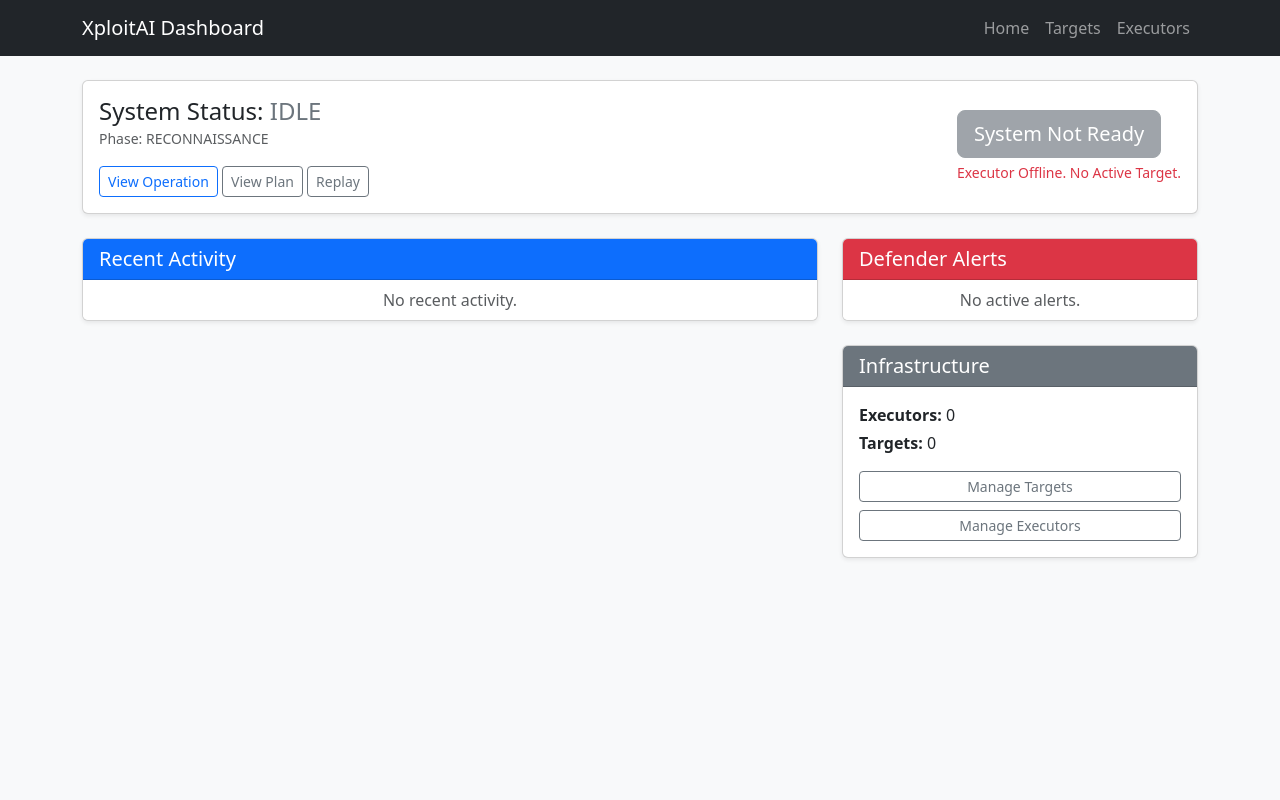
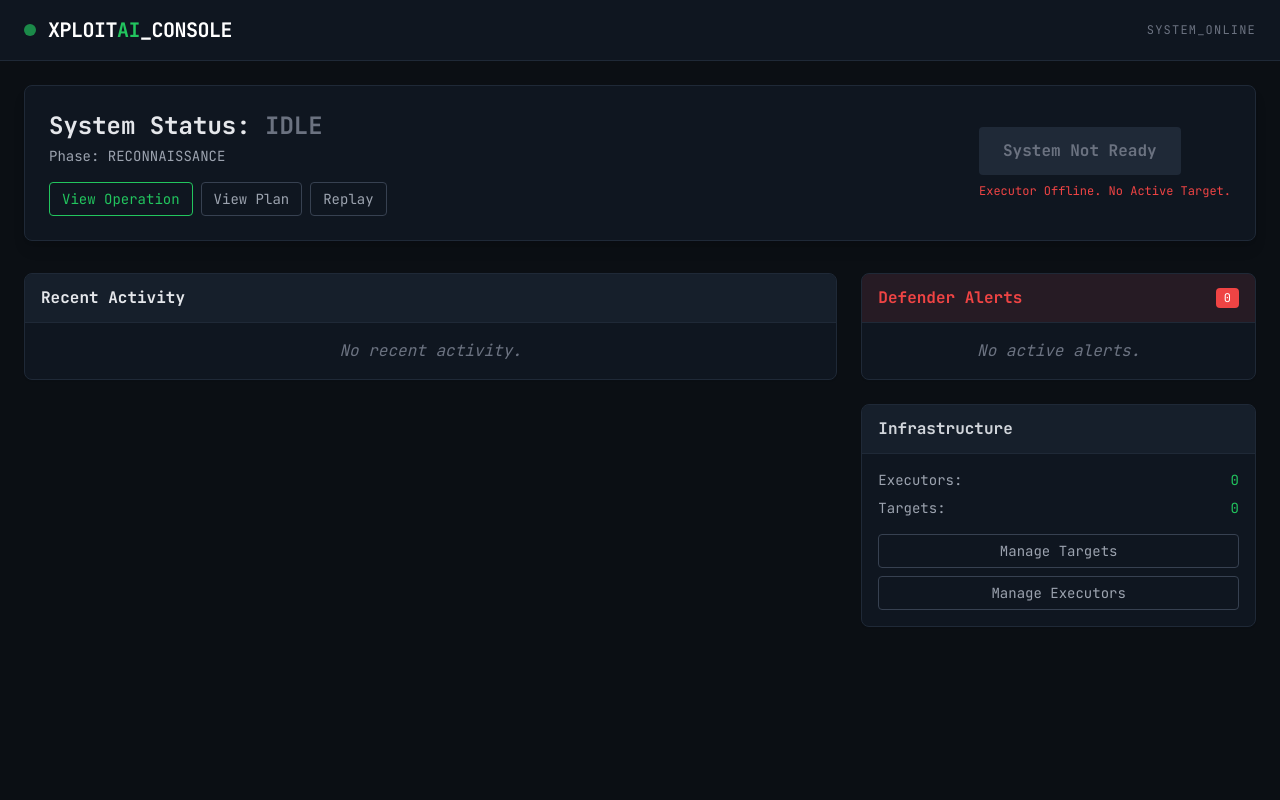
Before and after one commit to donaljojoofficial/XploitAI, a Django app: page / in a window 1280 px wide. Run offline with Django 5.2, Linux system fonts and the light colour scheme; data comes from the database, SQL or seed files in the repository; data that the repository does not hold is empty; some libraries are stand-ins or nearby versions.

Commit message:
feat:dashboard is updated to terminal like design

```diff
--- a/dashboard/templates/dashboard/base.html
+++ b/dashboard/templates/dashboard/base.html
@@ -1,38 +1,79 @@
 <!DOCTYPE html>
-<html lang="en">
+<html lang="en" class="dark">
 <head>
     <meta charset="UTF-8">
     <meta name="viewport" content="width=device-width, initial-scale=1.0">
-    <title>{% block title %}XploitAI Dashboard{% endblock %}</title>
-    <link href="https://cdn.jsdelivr.net/npm/bootstrap@5.3.0/dist/css/bootstrap.min.css" rel="stylesheet">
-    {% block extra_css %}{% endblock %}
+    <title>{% block title %}XploitAI Console{% endblock %}</title>
+
+    <!-- Fonts -->
+    <link rel="preconnect" href="https://fonts.googleapis.com">
+    <link rel="preconnect" href="https://fonts.gstatic.com" crossorigin>
+    <link href="https://fonts.googleapis.com/css2?family=JetBrains+Mono:wght@400;500;700&display=swap" rel="stylesheet">
+
+    <!-- Tailwind CSS -->
+    <script src="https://cdn.tailwindcss.com"></script>
+    <script>
+        tailwind.config = {
+            darkMode: 'class',
+            theme: {
+                extend: {
+                    colors: {
+                        gray: {
+                            900: '#0b0f14', // Background
+                            800: '#0f1620', // Panel
+                            700: '#1f2937',
+                            600: '#374151',
+                            500: '#6b7280',
+                            400: '#9ca3af',
+                            300: '#d1d5db',
+                            200: '#e5e7eb', // Text
+                            100: '#f3f4f6',
+                        },
+                        accent: {
+                            DEFAULT: '#22c55e', // Green
+                            hover: '#16a34a',
+                        },
+                        info: '#38bdf8',
+                        warning: '#f59e0b',
+                        error: '#ef4444',
+                    },
+                    fontFamily: {
+                        mono: ['"JetBrains Mono"', 'monospace'],
+                    }
+                }
+            }
+        }
+    </script>
+
+    <!-- Alpine.js -->
+    <script defer src="https://cdn.jsdelivr.net/npm/alpinejs@3.x.x/dist/cdn.min.js"></script>
+
+    <style>
+        body { font-family: 'JetBrains Mono', monospace; background-color: #0b0f14; color: #e5e7eb; }
+        [x-cloak] { display: none !important; }
+
+        /* Legacy Compatibility for Partials */
+        .list-group-item { border-bottom: 1px solid #1f2937; padding: 0.75rem; background-color: transparent; }
+        .list-group-item:last-child { border-bottom: none; }
+    </style>
 </head>
-<body class="bg-light">
-    <nav class="navbar navbar-expand-lg navbar-dark bg-dark mb-4">
-        <div class="container">
-            <a class="navbar-brand" href="{% url 'dashboard_index' %}">XploitAI Dashboard</a>
-            <div class="navbar-nav">
-                <a class="nav-link" href="{% url 'dashboard_index' %}">Home</a>
-                <a class="nav-link" href="{% url 'target_management' %}">Targets</a>
-                <a class="nav-link" href="{% url 'executor_management' %}">Executors</a>
-            </div>
+<body class="min-h-screen flex flex-col bg-gray-900 text-gray-200">
+    <!-- Navbar -->
+    <nav class="border-b border-gray-700 bg-gray-800 px-6 py-4 flex justify-between items-center">
+        <div class="flex items-center gap-3">
+            <div class="w-3 h-3 rounded-full bg-accent animate-pulse"></div>
+            <a href="{% url 'dashboard_index' %}" class="text-xl font-bold tracking-tight text-white hover:text-accent transition-colors">
+                XPLOIT<span class="text-accent">AI</span>_CONSOLE
+            </a>
         </div>
+        <div class="text-xs text-gray-500 font-mono tracking-widest">SYSTEM_ONLINE</div>
     </nav>
 
-    <div class="container">
-        {% if messages %}
-            {% for message in messages %}
-                <div class="alert alert-{{ message.tags }} alert-dismissible fade show" role="alert">
-                    {{ message }}
-                    <button type="button" class="btn-close" data-bs-dismiss="alert" aria-label="Close"></button>
-                </div>
-            {% endfor %}
-        {% endif %}
+    <!-- Main Content -->
+    <main class="flex-1 p-6 container mx-auto max-w-7xl">
+        {% block content %}{% endblock %}
+    </main>
 
-        {% block content %}{% endblock %}
-    </div>
-
-    <script src="https://cdn.jsdelivr.net/npm/bootstrap@5.3.0/dist/js/bootstrap.bundle.min.js"></script>
     {% block extra_js %}{% endblock %}
 </body>
 </html>
--- a/dashboard/templates/dashboard/index.html
+++ b/dashboard/templates/dashboard/index.html
@@ -3,44 +3,46 @@
 {% block title %}Mission Control - XploitAI{% endblock %}
 
 {% block content %}
+    <div x-data="{ startModalOpen: false }">
         <!-- Status Overview -->
-        <div class="row mb-4">
-            <div class="col-md-12">
-                <div class="card shadow-sm">
-                    <div class="card-body d-flex justify-content-between align-items-center">
+        <div class="mb-8">
+            <div class="bg-gray-800 border border-gray-700 rounded-lg p-6 shadow-lg">
+                <div class="flex flex-col md:flex-row justify-between items-start md:items-center gap-4">
                     <div>
-                            <h4 class="mb-0">System Status:
+                        <h4 class="text-2xl font-bold mb-1">System Status:
                             {% if attack_state.autonomy_status == 'RUNNING' %}
-                                    <span class="text-success">RUNNING</span>
+                                <span class="text-accent animate-pulse">RUNNING</span>
                             {% elif attack_state.autonomy_status == 'PLANNING' %}
-                                    <span class="text-info">
-                                        <span class="spinner-border spinner-border-sm" role="status" aria-hidden="true"></span>
-                                        <span class="ms-1">PLANNING...</span>
+                                <span class="text-info flex items-center gap-2">
+                                    <span class="w-4 h-4 border-2 border-info border-t-transparent rounded-full animate-spin"></span>
+                                    PLANNING...
                                 </span>
                             {% elif waiting_for_approval %}
                                 <span class="text-warning">WAITING FOR APPROVAL</span>
                             {% else %}
-                                    <span class="text-secondary">{{ attack_state.autonomy_status|default:"IDLE" }}</span>
+                                <span class="text-gray-500">{{ attack_state.autonomy_status|default:"IDLE" }}</span>
                             {% endif %}
                         </h4>
-                            <small class="text-muted">Phase: {{ attack_state.current_phase|default:"N/A" }}</small>
+                        <div class="text-sm text-gray-400 font-mono">Phase: {{ attack_state.current_phase|default:"N/A" }}</div>
+
                         {% if active_context %}
-                                <div class="mt-2">
-                                    <span class="badge bg-info text-dark">Active Context</span>
-                                    <span class="ms-1 fw-bold">{{ active_context.attacker_executor.name }}</span>
-                                    <span class="text-muted mx-1">&rarr;</span>
-                                    <span class="fw-bold">{{ active_context.target.name }}</span>
+                            <div class="mt-3 flex items-center gap-2 text-sm bg-gray-900/50 p-2 rounded border border-gray-700 inline-block">
+                                <span class="text-info font-bold">Active Context:</span>
+                                <span class="text-gray-200">{{ active_context.attacker_executor.name }}</span>
+                                <span class="text-gray-500">&rarr;</span>
+                                <span class="text-gray-200">{{ active_context.target.name }}</span>
                             </div>
                         {% endif %}
+
                         {% if attack_state %}
-                                <div class="mt-3">
-                                    <a href="{% url 'dashboard_attack_detail' attack_state.pk %}" class="btn btn-sm btn-outline-primary">View Operation</a>
-                                    <a href="{% url 'dashboard_attack_plan' attack_state.pk %}" class="btn btn-sm btn-outline-secondary">View Plan</a>
-                                    <a href="{% url 'dashboard_attack_replay' attack_state.pk %}" class="btn btn-sm btn-outline-secondary">Replay</a>
+                            <div class="mt-4 flex flex-wrap gap-2">
+                                <a href="{% url 'dashboard_attack_detail' attack_state.pk %}" class="px-3 py-1.5 text-sm border border-accent text-accent hover:bg-accent hover:text-gray-900 rounded transition-colors">View Operation</a>
+                                <a href="{% url 'dashboard_attack_plan' attack_state.pk %}" class="px-3 py-1.5 text-sm border border-gray-600 text-gray-400 hover:border-gray-400 hover:text-gray-200 rounded transition-colors">View Plan</a>
+                                <a href="{% url 'dashboard_attack_replay' attack_state.pk %}" class="px-3 py-1.5 text-sm border border-gray-600 text-gray-400 hover:border-gray-400 hover:text-gray-200 rounded transition-colors">Replay</a>
                                 {% if waiting_for_approval %}
                                 <form action="{% url 'approve_plan' attack_state.pk %}" method="post" class="d-inline">
                                     {% csrf_token %}
-                                        <button type="submit" class="btn btn-sm btn-success">Approve & Resume</button>
+                                    <button type="submit" class="px-3 py-1.5 text-sm bg-accent text-gray-900 font-bold rounded hover:bg-green-400">Approve & Resume</button>
                                 </form>
                                 {% endif %}
                             </div>
@@ -48,12 +50,12 @@
                     </div>
                     <div>
                         {% if has_connected_executor and has_active_target %}
-                                <button type="button" class="btn btn-success btn-lg" data-bs-toggle="modal" data-bs-target="#startAttackModal">
+                            <button type="button" @click="startModalOpen = true" class="px-6 py-3 bg-accent text-gray-900 font-bold rounded hover:bg-green-400 shadow-lg shadow-green-900/20 transition-all">
                                 Start Autonomous Attack
                             </button>
                         {% else %}
-                                <button class="btn btn-secondary btn-lg" disabled>System Not Ready</button>
-                                <div class="text-danger small mt-1">
+                            <button class="px-6 py-3 bg-gray-700 text-gray-500 font-bold rounded cursor-not-allowed" disabled>System Not Ready</button>
+                            <div class="text-error text-xs mt-2 text-right font-mono">
                                 {% if not has_connected_executor %}Executor Offline. {% endif %}
                                 {% if not has_active_target %}No Active Target.{% endif %}
                             </div>
@@ -62,60 +64,66 @@
                 </div>
             </div>
         </div>
+
+        <div class="grid grid-cols-1 md:grid-cols-12 gap-6">
+            <!-- Recent Activity -->
+            <div class="md:col-span-8">
+                <div class="bg-gray-800 border border-gray-700 rounded-lg shadow-sm mb-4 overflow-hidden">
+                    <div class="bg-gray-700/50 px-4 py-3 border-b border-gray-700">
+                        <h5 class="font-bold text-gray-200">Recent Activity</h5>
                     </div>
-
-        <div class="row">
-            <!-- Recent Activity -->
-            <div class="col-md-8">
-                <div class="card shadow-sm mb-4">
-                    <div class="card-header bg-primary text-white">
-                        <h5 class="card-title mb-0">Recent Activity</h5>
-                    </div>
-                    <div id="activity-list" class="list-group list-group-flush" style="max-height: 400px; overflow-y: auto;">
+                    <div id="activity-list" class="max-h-[400px] overflow-y-auto">
                         {% include "dashboard/partials/activity_items.html" %}
                         {% if not actions %}
-                            <div class="list-group-item text-center text-muted">No recent activity.</div>
+                            <div class="p-4 text-center text-gray-500 italic">No recent activity.</div>
                         {% endif %}
                     </div>
                     {% if actions|length >= 50 %}
-                    <div class="card-footer text-center">
-                        <button id="load-more-btn" class="btn btn-sm btn-outline-primary" onclick="loadMoreActivity()">Load More</button>
+                    <div class="p-3 text-center border-t border-gray-700 bg-gray-800">
+                        <button id="load-more-btn" class="text-sm text-accent hover:text-white transition-colors" onclick="loadMoreActivity()">[ Load More ]</button>
                     </div>
                     {% endif %}
                 </div>
             </div>
 
             <!-- Alerts & Infra -->
-            <div class="col-md-4">
-                <div class="card shadow-sm mb-4">
-                    <div class="card-header bg-danger text-white">
-                        <h5 class="card-title mb-0">Defender Alerts</h5>
+            <div class="md:col-span-4 space-y-6">
+                <div class="bg-gray-800 border border-gray-700 rounded-lg shadow-sm overflow-hidden">
+                    <div class="bg-error/10 px-4 py-3 border-b border-gray-700 flex justify-between items-center">
+                        <h5 class="font-bold text-error">Defender Alerts</h5>
+                        <span class="text-xs bg-error text-white px-2 py-0.5 rounded">{{ alerts.count }}</span>
                     </div>
-                    <div class="list-group list-group-flush">
+                    <div class="divide-y divide-gray-700">
                         {% for alert in alerts %}
-                        <div class="list-group-item">
-                            <div class="d-flex w-100 justify-content-between">
-                                <h6 class="mb-1">{{ alert.title }}</h6>
-                                <span class="badge bg-warning text-dark">{{ alert.severity }}</span>
+                        <div class="p-3 hover:bg-gray-700/30 transition-colors">
+                            <div class="flex w-100 justify-between items-start mb-1">
+                                <h6 class="text-sm font-bold text-gray-200">{{ alert.title }}</h6>
+                                <span class="text-xs font-bold text-warning">{{ alert.severity }}</span>
                             </div>
-                            <small class="text-muted">{{ alert.created_at|timesince }} ago</small>
+                            <small class="text-gray-500 block">{{ alert.created_at|timesince }} ago</small>
                         </div>
                         {% empty %}
-                        <div class="list-group-item text-center text-muted">No active alerts.</div>
+                        <div class="p-4 text-center text-gray-500 italic">No active alerts.</div>
                         {% endfor %}
                     </div>
                 </div>
 
-                <div class="card shadow-sm">
-                    <div class="card-header bg-secondary text-white">
-                        <h5 class="card-title mb-0">Infrastructure</h5>
+                <div class="bg-gray-800 border border-gray-700 rounded-lg shadow-sm overflow-hidden">
+                    <div class="bg-gray-700/50 px-4 py-3 border-b border-gray-700">
+                        <h5 class="font-bold text-gray-300">Infrastructure</h5>
                     </div>
-                    <div class="card-body">
-                        <p class="mb-1"><strong>Executors:</strong> {{ executors.count }}</p>
-                        <p class="mb-1"><strong>Targets:</strong> {{ targets.count }}</p>
-                        <div class="mt-3">
-                            <a href="{% url 'target_management' %}" class="btn btn-outline-secondary btn-sm w-100 mb-2">Manage Targets</a>
-                            <a href="{% url 'executor_management' %}" class="btn btn-outline-secondary btn-sm w-100">Manage Executors</a>
+                    <div class="p-4">
+                        <div class="flex justify-between mb-2 text-sm">
+                            <span class="text-gray-400">Executors:</span>
+                            <span class="font-mono text-accent">{{ executors.count }}</span>
+                        </div>
+                        <div class="flex justify-between mb-4 text-sm">
+                            <span class="text-gray-400">Targets:</span>
+                            <span class="font-mono text-accent">{{ targets.count }}</span>
+                        </div>
+                        <div class="space-y-2">
+                            <a href="{% url 'target_management' %}" class="block w-full text-center px-3 py-1.5 text-sm border border-gray-600 text-gray-400 hover:border-gray-400 hover:text-gray-200 rounded transition-colors">Manage Targets</a>
+                            <a href="{% url 'executor_management' %}" class="block w-full text-center px-3 py-1.5 text-sm border border-gray-600 text-gray-400 hover:border-gray-400 hover:text-gray-200 rounded transition-colors">Manage Executors</a>
                         </div>
                     </div>
                 </div>
@@ -123,41 +131,41 @@
         </div>
 
     <!-- Start Attack Modal -->
-    <div class="modal fade" id="startAttackModal" tabindex="-1" aria-labelledby="startAttackModalLabel" aria-hidden="true">
-        <div class="modal-dialog">
-            <div class="modal-content">
+    <div x-show="startModalOpen" class="fixed inset-0 z-50 flex items-center justify-center bg-black/80 backdrop-blur-sm" x-cloak>
+        <div class="bg-gray-800 border border-gray-700 rounded-lg w-full max-w-lg p-6 shadow-2xl" @click.away="startModalOpen = false">
                 <form action="{% url 'dashboard_start_attack' %}" method="post">
                     {% csrf_token %}
-                    <div class="modal-header">
-                        <h5 class="modal-title" id="startAttackModalLabel">Configure Autonomous Attack</h5>
-                        <button type="button" class="btn-close" data-bs-dismiss="modal" aria-label="Close"></button>
+                    <div class="flex justify-between items-center mb-6">
+                        <h5 class="text-xl font-bold text-white">Configure Autonomous Attack</h5>
+                        <button type="button" @click="startModalOpen = false" class="text-gray-500 hover:text-white">&times;</button>
                     </div>
-                    <div class="modal-body">
+                    <div class="space-y-4">
                         <div class="mb-3">
-                            <label for="executorSelect" class="form-label">Select Attacker Machine</label>
-                            <select class="form-select" id="executorSelect" name="executor_id" required>
+                            <label for="executorSelect" class="block text-sm font-bold text-gray-400 mb-2">Select Attacker Machine</label>
+                            <select class="w-full bg-gray-900 border border-gray-700 text-gray-200 rounded p-2 focus:border-accent focus:ring-1 focus:ring-accent outline-none" id="executorSelect" name="executor_id" required>
                                 {% for executor in connected_executors %}
                                     <option value="{{ executor.id }}">{{ executor.name }} ({{ executor.ip_address }})</option>
                                 {% endfor %}
                             </select>
                         </div>
                         <div class="mb-3">
-                            <label for="targetSelect" class="form-label">Select Target Machine</label>
-                            <select class="form-select" id="targetSelect" name="target_id" required>
+                            <label for="targetSelect" class="block text-sm font-bold text-gray-400 mb-2">Select Target Machine</label>
+                            <select class="w-full bg-gray-900 border border-gray-700 text-gray-200 rounded p-2 focus:border-accent focus:ring-1 focus:ring-accent outline-none" id="targetSelect" name="target_id" required>
                                 {% for target in active_targets %}
                                     <option value="{{ target.id }}">{{ target.name }} ({{ target.base_url|default:target.ip_address }})</option>
                                 {% endfor %}
                             </select>
                         </div>
-                        <div class="alert alert-warning">
-                            <small>Starting autonomy will override any existing active sessions.</small>
+                        <div class="p-3 bg-warning/10 border border-warning/20 rounded text-warning text-sm">
+                            <span class="font-bold">WARNING:</span> Starting autonomy will override any existing active sessions.
                         </div>
                     </div>
-                    <div class="modal-footer">
-                        <button type="button" class="btn btn-secondary" data-bs-dismiss="modal">Cancel</button>
-                        <button type="submit" class="btn btn-danger">Launch Attack</button>
+                    <div class="flex justify-end gap-3 mt-6">
+                        <button type="button" class="px-4 py-2 text-gray-400 hover:text-white transition-colors" @click="startModalOpen = false">Cancel</button>
+                        <button type="submit" class="px-4 py-2 bg-error text-white font-bold rounded hover:bg-red-600 transition-colors">Launch Attack</button>
                     </div>
                 </form>
+            </div>
         </div>
     </div>
     </div>
```
Also changed, not shown: dashboard/templates/dashboard/attack_detail.html (+30 -28 lines). Lines whose indentation alone changed are shown as unchanged.
